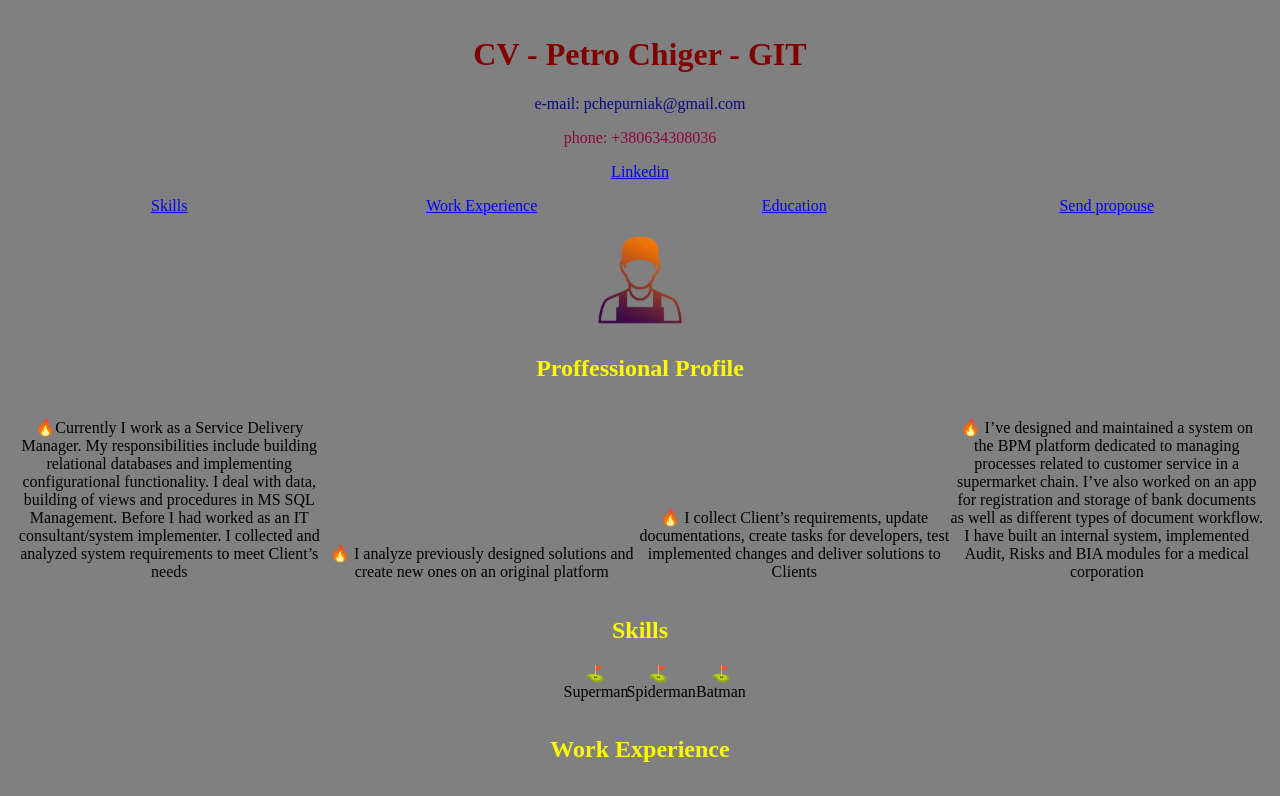
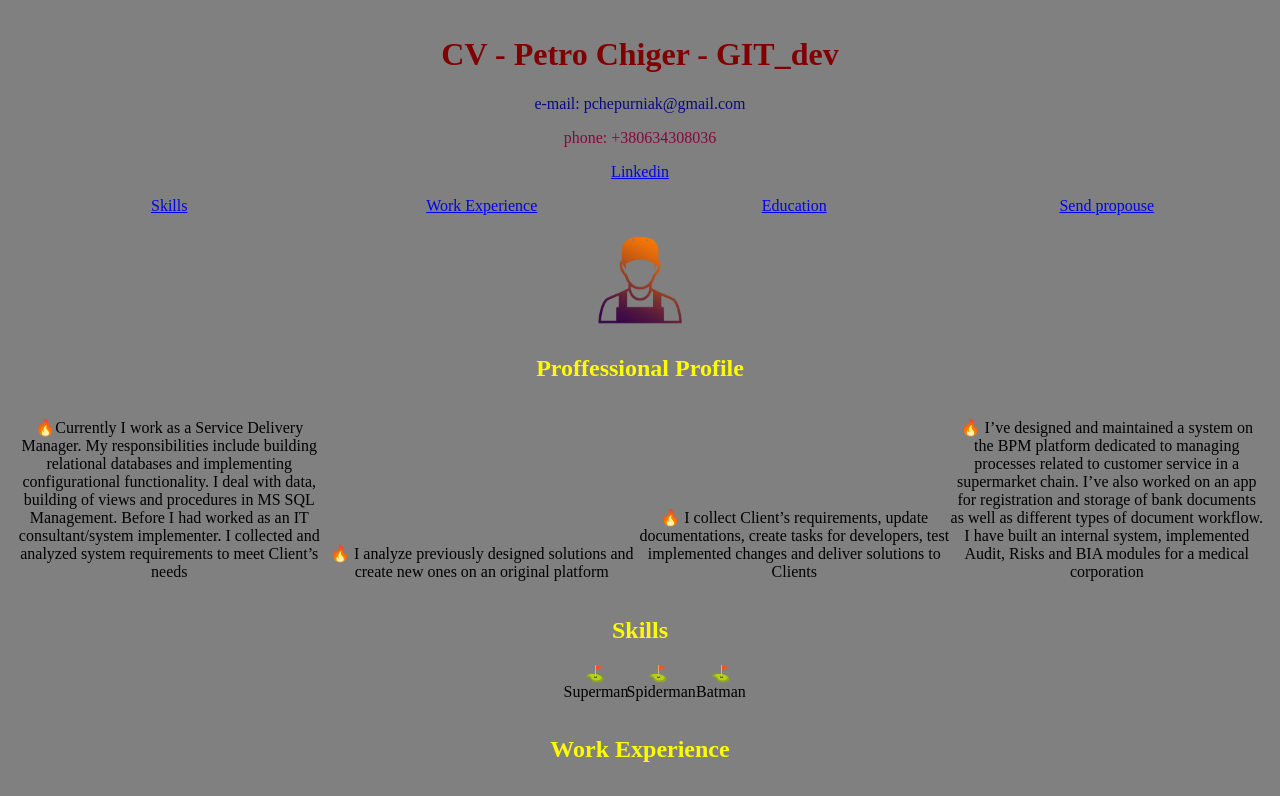
Before and after one commit to Paul8929/ttttest, a plain HTML site: page index.html in a window 1280 px wide. Shown: the top 796 px of the page. Drawn offline with Linux system fonts and the light colour scheme.

Commit message:
dodav nazwu do dev

```diff
--- a/index.html
+++ b/index.html
@@ -11,7 +11,7 @@
 
 <body>
     <header>
-        <h1 class="site_name">CV - Petro Chiger - GIT</h1>
+        <h1 class="site_name">CV - Petro Chiger - GIT_dev</h1>
         <section id="email">
             <p>e-mail: pchepurniak@gmail.com</p>
         </section>
```
